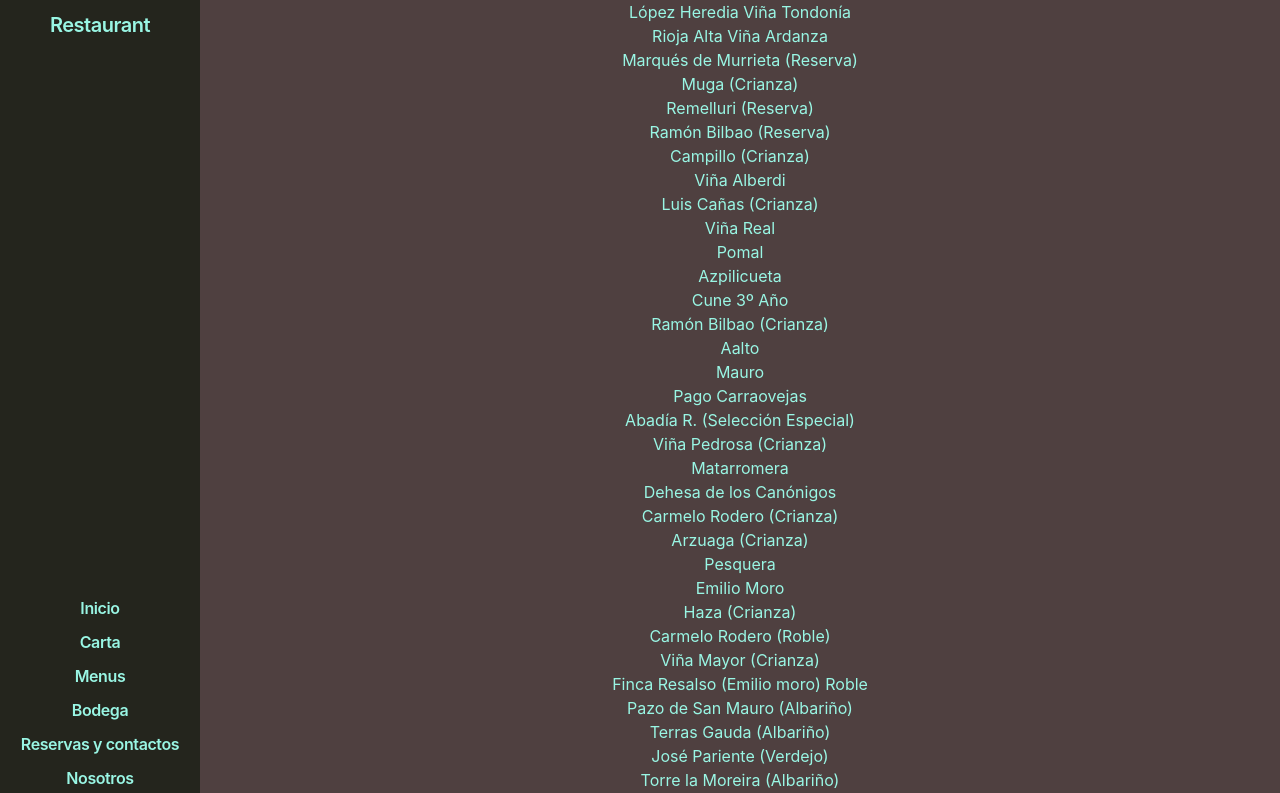
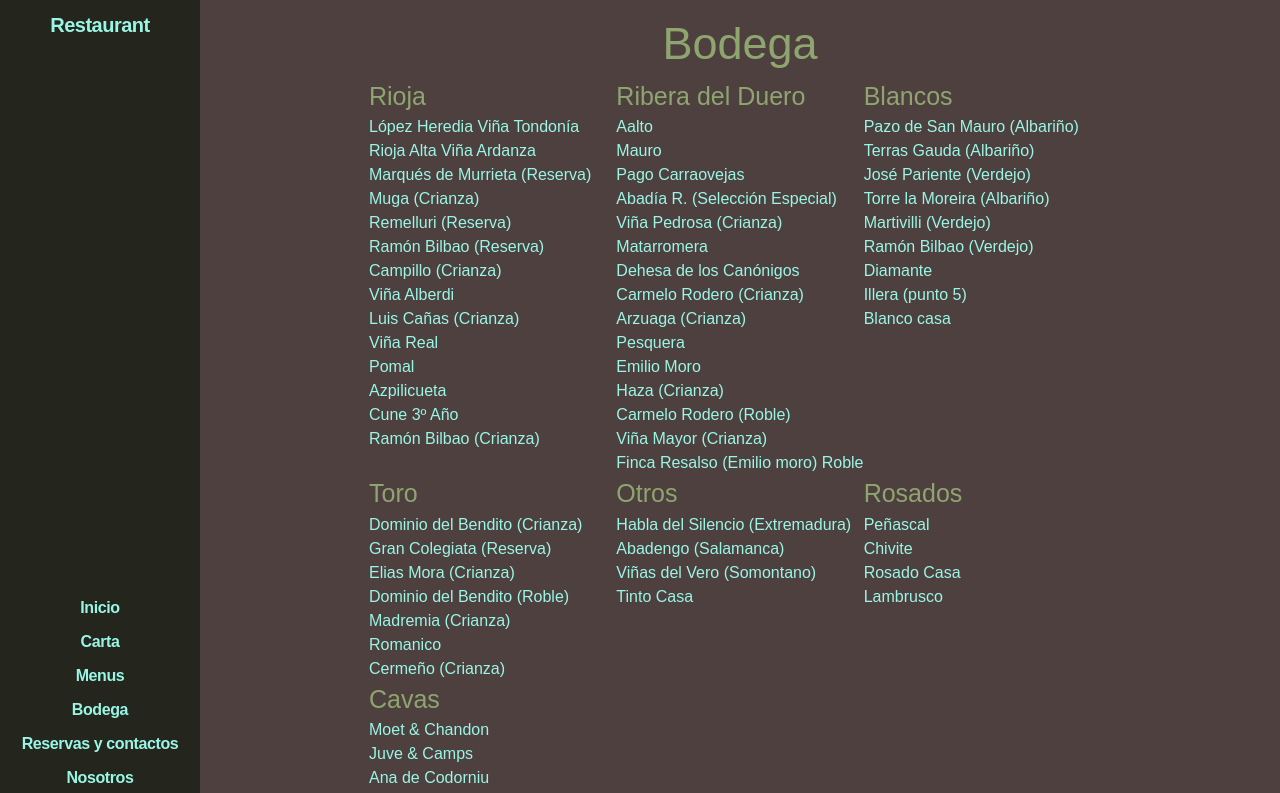
Before and after one commit to karlox3780/restaurant, a React (Create React App) app: page /winecellar in a window 1280 px wide. Shown: the top 793 px of the page. Built offline with nearby package versions, Linux system fonts and the light colour scheme; what tailwindcss-animated would draw is missing.

Commit message:
Cambios en el diseño de la página bodega

```diff
--- a/src/index.css
+++ b/src/index.css
@@ -4,9 +4,7 @@
 
 body {
   margin: 0;
-  font-family: -apple-system, BlinkMacSystemFont, 'Segoe UI', 'Roboto', 'Oxygen',
-    'Ubuntu', 'Cantarell', 'Fira Sans', 'Droid Sans', 'Helvetica Neue',
-    sans-serif;
+  font-family: avenir-lt-w01_35-light1475496, sans-serif;
   -webkit-font-smoothing: antialiased;
   -moz-osx-font-smoothing: grayscale;
 }
--- a/src/pages/WineCellarPage/WineCellarPage.jsx
+++ b/src/pages/WineCellarPage/WineCellarPage.jsx
@@ -3,10 +3,20 @@
 
 function WineCellarPage() {
     const winesArray = wines;
+
+    const filterWines = (type) => {
+        const winesFiltered = winesArray.filter(wine => wine.type === type)
+        return winesFiltered;
+    }
+
     return (
-        <>
+        <div className='flex flex-col items-center m-[10px]'>
+            <h1 className='text-[45px] text-[#8ea56f]'>Bodega</h1>
+            <div className='w-[70%] grid grid-cols-3'>
+                <div className='text-left'>
+                    <h1 className='text-[25px] text-[#8ea56f]'>Rioja</h1>
                     {
-                winesArray.map((wine, index) => {
+                        filterWines("Rioja").map((wine, index) => {
                             return (
                                 <div className="text-teal-200" key={index}>
                                     {wine.name}
@@ -14,7 +24,81 @@
                             )
                         })
                     }
-        </>
+                </div>
+                <div className='text-left'>
+                    <h1 className='text-[25px] text-[#8ea56f]'>Ribera del Duero</h1>
+                    {
+                        filterWines("Ribera del Duero").map((wine, index) => {
+                            return (
+                                <div className="text-teal-200" key={index}>
+                                    {wine.name}
+                                </div>
+                            )
+                        })
+                    }
+                </div>
+                <div className='text-left'>
+                    <h1 className='text-[25px] text-[#8ea56f]'>Blancos</h1>
+                    {
+                        filterWines("Blancos").map((wine, index) => {
+                            return (
+                                <div className="text-teal-200" key={index}>
+                                    {wine.name}
+                                </div>
+                            )
+                        })
+                    }
+                </div>
+                <div className='text-left'>
+                    <h1 className='text-[25px] text-[#8ea56f]'>Toro</h1>
+                    {
+                        filterWines("Toro").map((wine, index) => {
+                            return (
+                                <div className="text-teal-200" key={index}>
+                                    {wine.name}
+                                </div>
+                            )
+                        })
+                    }
+                </div>
+                <div className='text-left'>
+                    <h1 className='text-[25px] text-[#8ea56f]'>Otros</h1>
+                    {
+                        filterWines("Otros").map((wine, index) => {
+                            return (
+                                <div className="text-teal-200" key={index}>
+                                    {wine.name}
+                                </div>
+                            )
+                        })
+                    }
+                </div>
+                <div className='text-left'>
+                    <h1 className='text-[25px] text-[#8ea56f]'>Rosados</h1>
+                    {
+                        filterWines("Rosados").map((wine, index) => {
+                            return (
+                                <div className="text-teal-200" key={index}>
+                                    {wine.name}
+                                </div>
+                            )
+                        })
+                    }
+                </div>
+                <div className='text-left'>
+                    <h1 className='text-[25px] text-[#8ea56f]'>Cavas</h1>
+                    {
+                        filterWines("Cavas").map((wine, index) => {
+                            return (
+                                <div className="text-teal-200" key={index}>
+                                    {wine.name}
+                                </div>
+                            )
+                        })
+                    }
+                </div>
+            </div>
+        </div>
     )
 }
 
```
Lines whose indentation alone changed are shown as unchanged.
